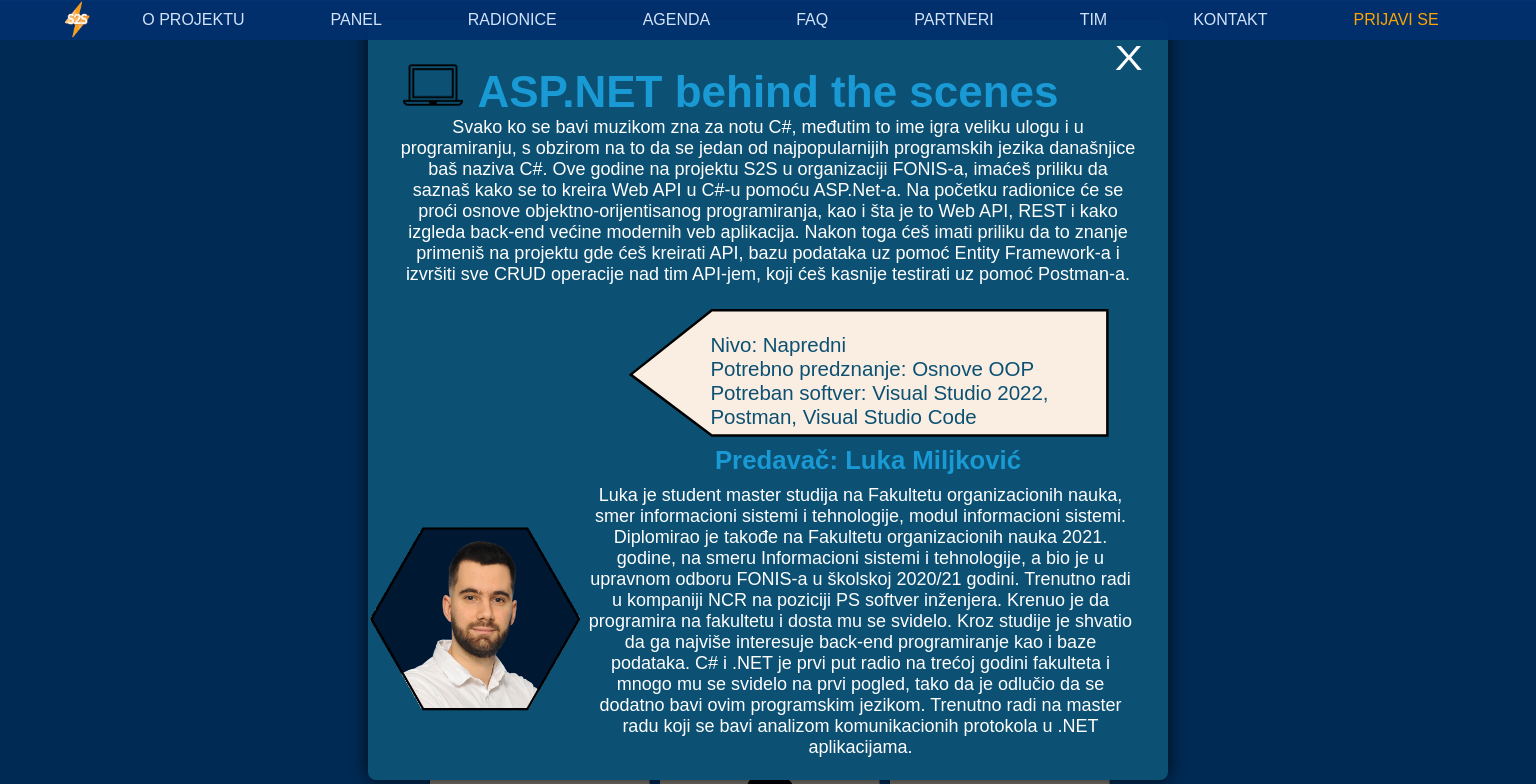
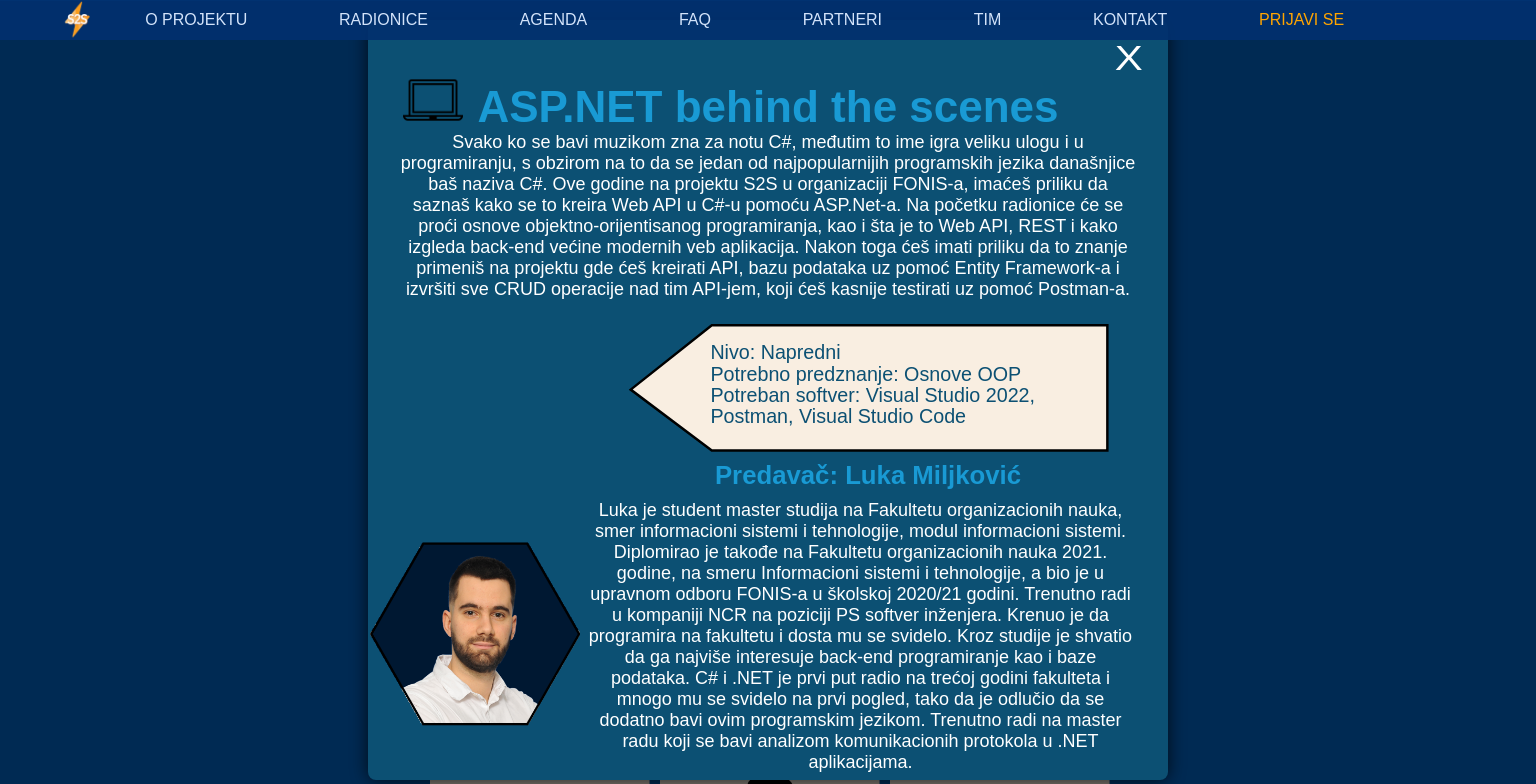
Before and after one commit to djordjemoj/s2s, a React (Create React App) app: page /#/ in a window 1536 px wide. Both pictures are taken after a click on the element 539 px from the left and 400 px from the top of the page. Shown: the top 784 px of the page. Built offline with nearby package versions, Linux system fonts and the light colour scheme.

Commit message:
jos rada na modalu, pomerio belo u desno i izbacio panel u navu

```diff
--- a/src/Components/Navbar2/MenuItems.js
+++ b/src/Components/Navbar2/MenuItems.js
@@ -4,11 +4,11 @@ const menuItems = [
     url: "#oS2S",
     cName: "nav-links",
   },
-  {
-    title: "PANEL",
-    url: "#panel-diskusija",
-    cName: "nav-links",
-  },
+  // {
+  //   title: "PANEL",
+  //   url: "#panel-diskusija",
+  //   cName: "nav-links",
+  // },
   {
     title: "RADIONICE",
     url: "#radionice",
--- a/src/Components/Navbar2/Navbar2.jsx
+++ b/src/Components/Navbar2/Navbar2.jsx
@@ -3,6 +3,7 @@ import menuItems from "./MenuItems";
 import "./Navbar2.css";
 import { HashLink } from "react-router-hash-link";
 import { Twirl as Hamburger } from "hamburger-react";
+import maliLogo from "../../assets/smallLogo.png";
 // import Logo from "../../../public/"
 
 const Navbar2 = () => {
@@ -24,7 +25,7 @@ const Navbar2 = () => {
   return (
     <nav className="navbar">
       <div className="navbar-logo">
-        <img src="/logo2.png" className="logo" alt="s2s" />
+        <img src={maliLogo} className="logo" alt="s2s" />
       </div>
       <div className="menu-icon" onClick={handleClick}>
         <Hamburger toggled={active} toggle={setActive} />
--- a/src/Components/Radionice/Modal.css
+++ b/src/Components/Radionice/Modal.css
@@ -177,7 +177,10 @@ a {text-decoration: none;}
     margin-left: -100px;
   margin-top: -40px;
   margin-bottom: -30px;
-    transform: scaleX(45%) scaleY(45%);
+  font-size: 20px;
+  line-height: 23px;
+  /* right: 500px; */
+    transform: scaleX(45%) scaleY(45%) translateX(70%);
   }
 
 }
@@ -228,7 +231,8 @@ a {text-decoration: none;}
     margin-left: -80px;
   margin-top: -30px;
   margin-bottom: -20px;
-    transform: scaleX(50%) scaleY(50%);
+  font-size: 25px;
+    transform: scaleX(50%) scaleY(50%) translateX(60%);
   }
 
   .modalContainer {
@@ -315,7 +319,8 @@ a {text-decoration: none;}
   .overlay .modalContainer .modalRight .content .info{
     margin-left:65px;
     margin-top: 15px;
-    transform: scaleX(75%) scaleY(75%);
+    transform: scaleX(75%) scaleY(75%) translateX(22%);
+    line-height: 26px;
   }
   /* .slike-proba{
     display: flex;
@@ -462,7 +467,7 @@ a {text-decoration: none;}
     max-width: 800px;
     max-height: 95vh;
      font-size: 22px; /*bilo 36 */
-    padding-top: 15px;
+    padding-top: 30px;
   }
   .closeBtn {
     position: fixed;
@@ -513,9 +518,14 @@ a {text-decoration: none;}
   /* .slike-proba img {
     width: 100%;
   } */
-  .lapsitopsi{
-    /* left: 100px; */
 
-    /* transform: scalex(0.35) translate(-25%, 70%); */
+    .lapsitopsi{
+      position: absolute;
+      position: absolute;
+    left: -10px;
+    top: -4.8%;
+    width: 10%;
+    transform: scale(0.4) ;
+
   }
 }
--- a/src/Components/Radionice/Modal.jsx
+++ b/src/Components/Radionice/Modal.jsx
@@ -55,10 +55,10 @@ const Modal = ({ open, onClose, modali }) => {
                 <switch>
                   <foreignObject
                     x="17%"
-                    y="19%"
+                    y="14%"
                     width="450"
                     height="1000"
-                    fontSize="25px"
+                    fontSize="24px"
                   >
                     <p
                       style={{
```
